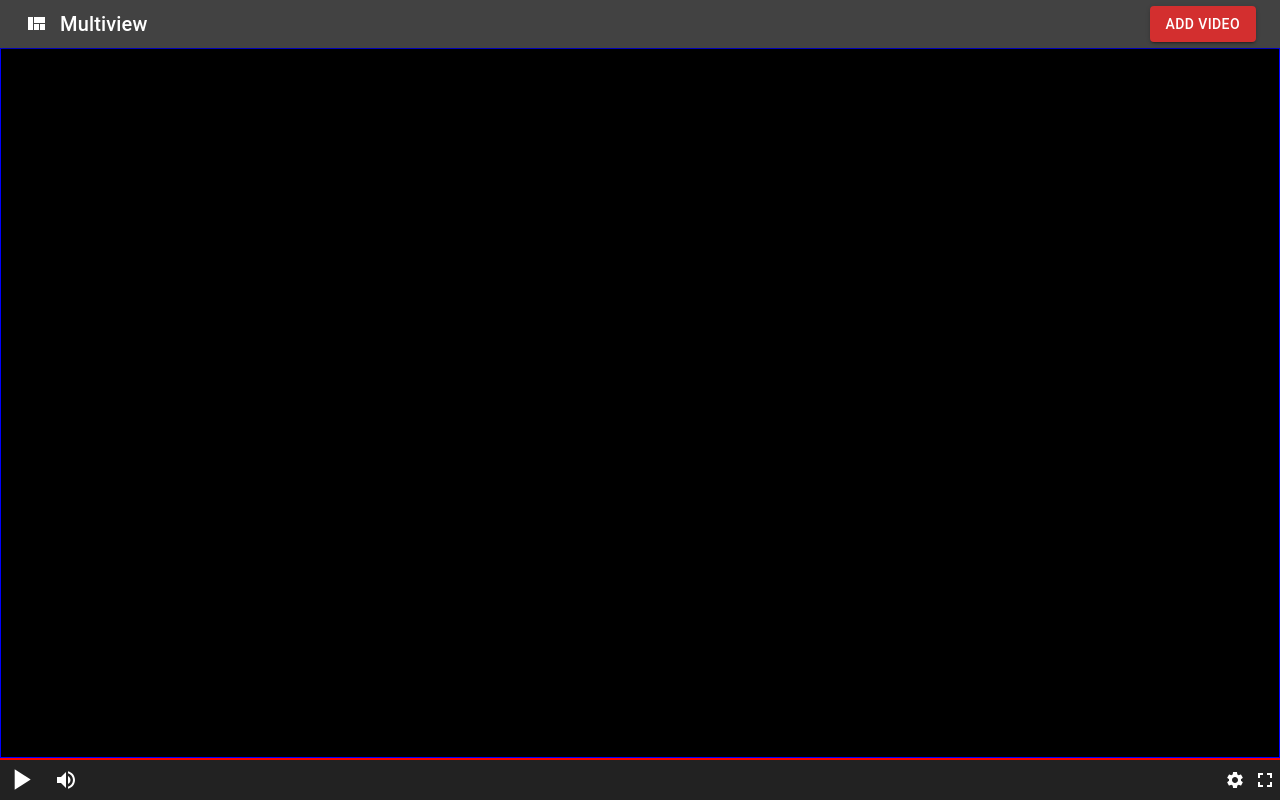
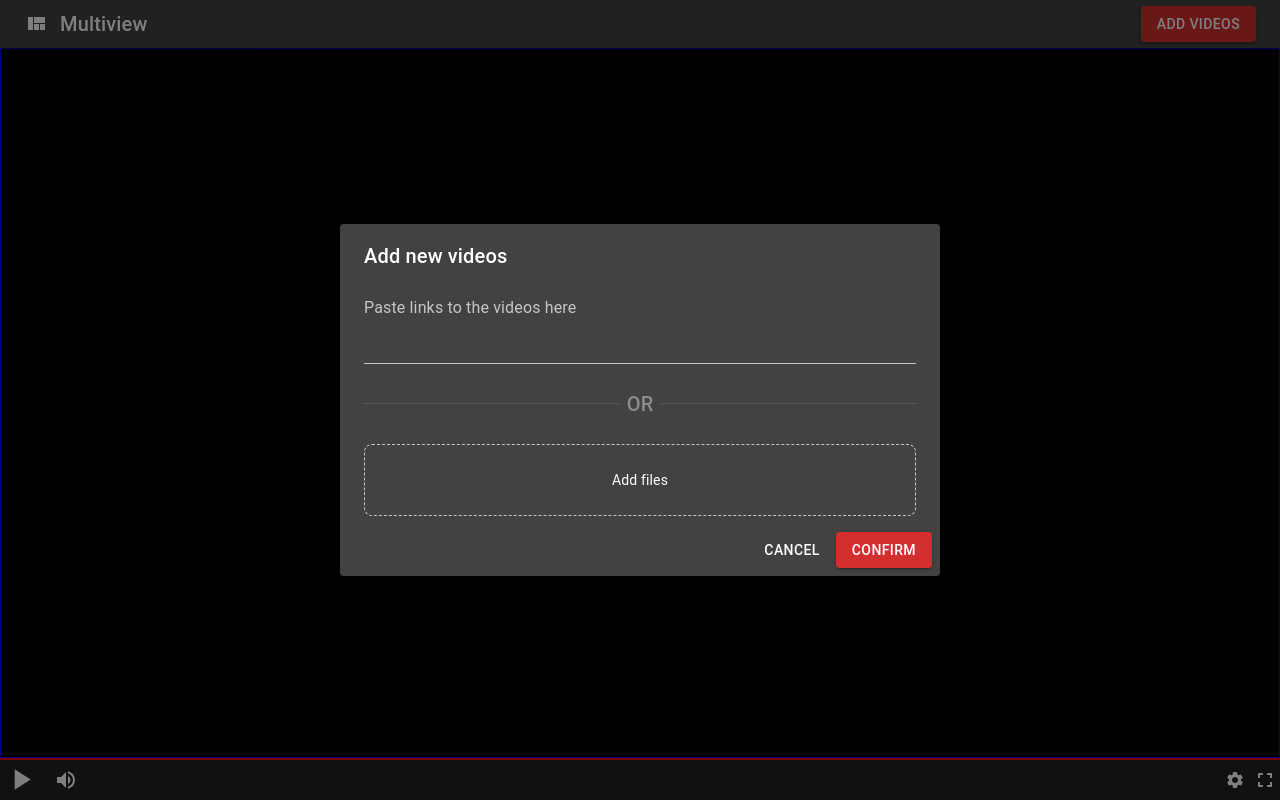
Before and after one commit to AlexFSmirnov/multiview, a React (Create React App) app: page / in a window 1280 px wide. Built offline with nearby package versions, Linux system fonts and the light colour scheme.

Commit message:
Added basic AddVideoDialog

```diff
--- a/package.json
+++ b/package.json
@@ -17,6 +17,7 @@
         "lodash": "^4.17.21",
         "react": "^17.0.1",
         "react-dom": "^17.0.1",
+        "react-dropzone": "^11.3.1",
         "react-player": "^2.9.0",
         "react-redux": "^7.2.2",
         "react-scripts": "4.0.3",
@@ -34,6 +35,7 @@
         "@types/node": "^12.0.0",
         "@types/react": "^16.9.53",
         "@types/react-dom": "^16.9.8",
+        "@types/react-dropzone": "^5.1.0",
         "@types/react-redux": "^7.1.16",
         "@types/redux": "^3.6.0",
         "@types/redux-thunk": "^2.1.0",
--- a/src/App.tsx
+++ b/src/App.tsx
@@ -1,6 +1,7 @@
+import { useState } from 'react';
 import { createMuiTheme, ThemeProvider, CssBaseline } from '@material-ui/core';
 import { red } from '@material-ui/core/colors';
-import { AppBar, PlaybackControlBar, VideoGridView } from './components';
+import { AddVideosDialog, AppBar, PlaybackControlBar, VideoGridView } from './components';
 import { AppContainer, GlobalStyle } from './style';
 
 const theme = createMuiTheme({
@@ -14,16 +15,21 @@ const theme = createMuiTheme({
 
 
 const App = () => {
+    const [isAddVideosDialogOpen, setIsAddVideosDialogOpen] = useState(true);
+
+    const openAddVideosDialog = () => setIsAddVideosDialogOpen(true);
+    const closeAddVideosDialog = () => setIsAddVideosDialogOpen(false);
 
     return (
         <ThemeProvider theme={theme}>
             <GlobalStyle />
             <CssBaseline />
             <AppContainer>
-                <AppBar />
+                <AppBar onAddVideosClick={openAddVideosDialog} />
                 <VideoGridView padding={8} />
                 <PlaybackControlBar />
             </AppContainer>
+            <AddVideosDialog open={isAddVideosDialogOpen} onClose={closeAddVideosDialog} />
         </ThemeProvider>
     );
 };
--- /dev/null
+++ b/src/components/AddVideosDialog/AddVideosDialog.tsx
@@ -0,0 +1,63 @@
+import { useDropzone } from 'react-dropzone';
+import { Button, Dialog, DialogActions, DialogContent, DialogContentText, DialogTitle, TextField, Typography, useTheme } from '@material-ui/core';
+import { AddFilesContainer, OrDividerContainer, OrDividerLine, OrDividerTextContainer } from './style';
+
+interface AddVideosDialogProps {
+    open: boolean;
+    onClose: () => void;
+}
+
+const AddVideosDialog: React.FC<AddVideosDialogProps> = ({ open, onClose }) => {
+    const theme = useTheme();
+
+    const {
+        getRootProps,
+        getInputProps,
+        isDragActive,
+    } = useDropzone();
+
+    const handleConfirm = () => {
+
+    };
+
+    const addFilesContainerProps = {
+        ...getRootProps({ isDragActive }),
+        activeColor: theme.palette.primary.main,
+    };
+
+    return (
+        <Dialog fullWidth open={open} onClose={onClose}>
+            <DialogTitle>Add new videos</DialogTitle>
+            <DialogContent>
+                <DialogContentText>
+                    Paste links to the videos here
+                </DialogContentText>
+                <TextField fullWidth />
+
+                <OrDividerContainer>
+                    <OrDividerLine color={theme.palette.divider} />
+                    <OrDividerTextContainer>
+                        <Typography variant="h6">OR</Typography>
+                    </OrDividerTextContainer>
+                    <OrDividerLine color={theme.palette.divider} />
+                </OrDividerContainer>
+
+                <AddFilesContainer {...addFilesContainerProps}>
+                    <input {...getInputProps()} />
+                    <Typography variant="body2">Add files</Typography>
+                </AddFilesContainer>
+            </DialogContent>
+
+            <DialogActions>
+                <Button onClick={onClose}>
+                    Cancel
+                </Button>
+                <Button color="primary" variant="contained" onClick={handleConfirm}>
+                    Confirm
+                </Button>
+            </DialogActions>
+        </Dialog>
+    );
+};
+
+export default AddVideosDialog;
--- /dev/null
+++ b/src/components/AddVideosDialog/index.ts
@@ -0,0 +1,2 @@
+export { default as AddVideosDialog } from './AddVideosDialog';
+export * from './AddVideosDialog';
--- /dev/null
+++ b/src/components/AddVideosDialog/style.ts
@@ -0,0 +1,48 @@
+import styled from 'styled-components';
+
+export const OrDividerContainer = styled.div`
+    display: flex;
+    flex-direction: row;
+    align-items: center;
+
+    padding-top: 24px;
+    padding-bottom: 24px;
+`;
+
+export const OrDividerLine = styled.div<{ color: string }>`
+    flex: 1;
+    height: 1px;
+    box-shadow: inset 0 0 0 1px ${props => props.color};
+`;
+
+export const OrDividerTextContainer = styled.div`
+    padding-left: 8px;
+    padding-right: 8px;
+    color: rgba(255, 255, 255, 0.4);
+`;
+
+interface AddFilesContainerProps {
+    activeColor: string;
+    isDragActive?: boolean;
+}
+
+export const AddFilesContainer = styled.div<AddFilesContainerProps>`
+    width: 100%;
+    height: 72px;
+
+    display: flex;
+    justify-content: center;
+    align-items: center;
+
+    outline: none;
+    border-width: 1px;
+    border-radius: 8px;
+    border-style: dashed;
+    border-color: ${props => {
+        if (props.isDragActive) {
+            return props.activeColor;
+        }
+
+        return 'rgba(255, 255, 255, 0.7)';
+    }}
+`;
--- a/src/components/AppBar/AppBar.tsx
+++ b/src/components/AppBar/AppBar.tsx
@@ -2,13 +2,13 @@ import { AppBar as MaterialAppBar, Button, Toolbar, Typography } from '@material
 import { ViewQuilt } from '@material-ui/icons';
 
 interface AppBarProps {
-    onAddVideoClick?: () => void;
+    onAddVideosClick?: () => void;
 }
 
-const AppBar: React.FC<AppBarProps> = ({ onAddVideoClick }) => {
-    const handleAddVideoClick = () => {
-        if (onAddVideoClick) {
-            onAddVideoClick();
+const AppBar: React.FC<AppBarProps> = ({ onAddVideosClick }) => {
+    const handleAddVideosClick = () => {
+        if (onAddVideosClick) {
+            onAddVideosClick();
         }
     };
 
@@ -21,7 +21,7 @@ const AppBar: React.FC<AppBarProps> = ({ onAddVideoClick }) => {
                     Multiview
                 </Typography>
                 <div style={{ flex: 1 }} />
-                <Button variant="contained" color="primary" onClick={handleAddVideoClick}>Add video</Button>
+                <Button variant="contained" color="primary" onClick={handleAddVideosClick}>Add videos</Button>
             </Toolbar>
         </MaterialAppBar>
     );
--- a/src/components/index.ts
+++ b/src/components/index.ts
@@ -1,3 +1,4 @@
+export * from './AddVideosDialog';
 export * from './AppBar';
 export * from './VideoFocusedView';
 export * from './VideoGridView';
```
Also changed, not shown: 1 other file (tests, documents, lock files or other folders).
